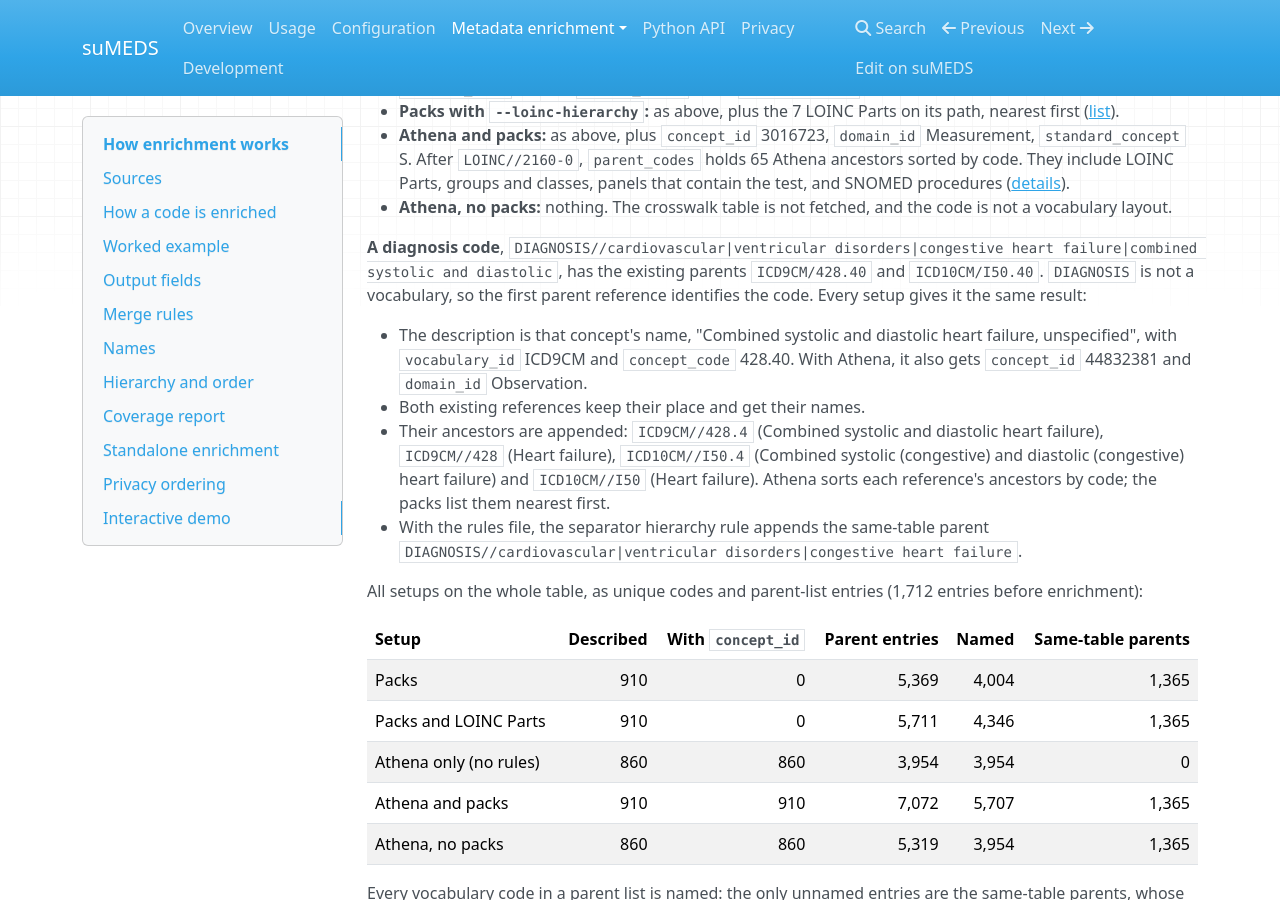
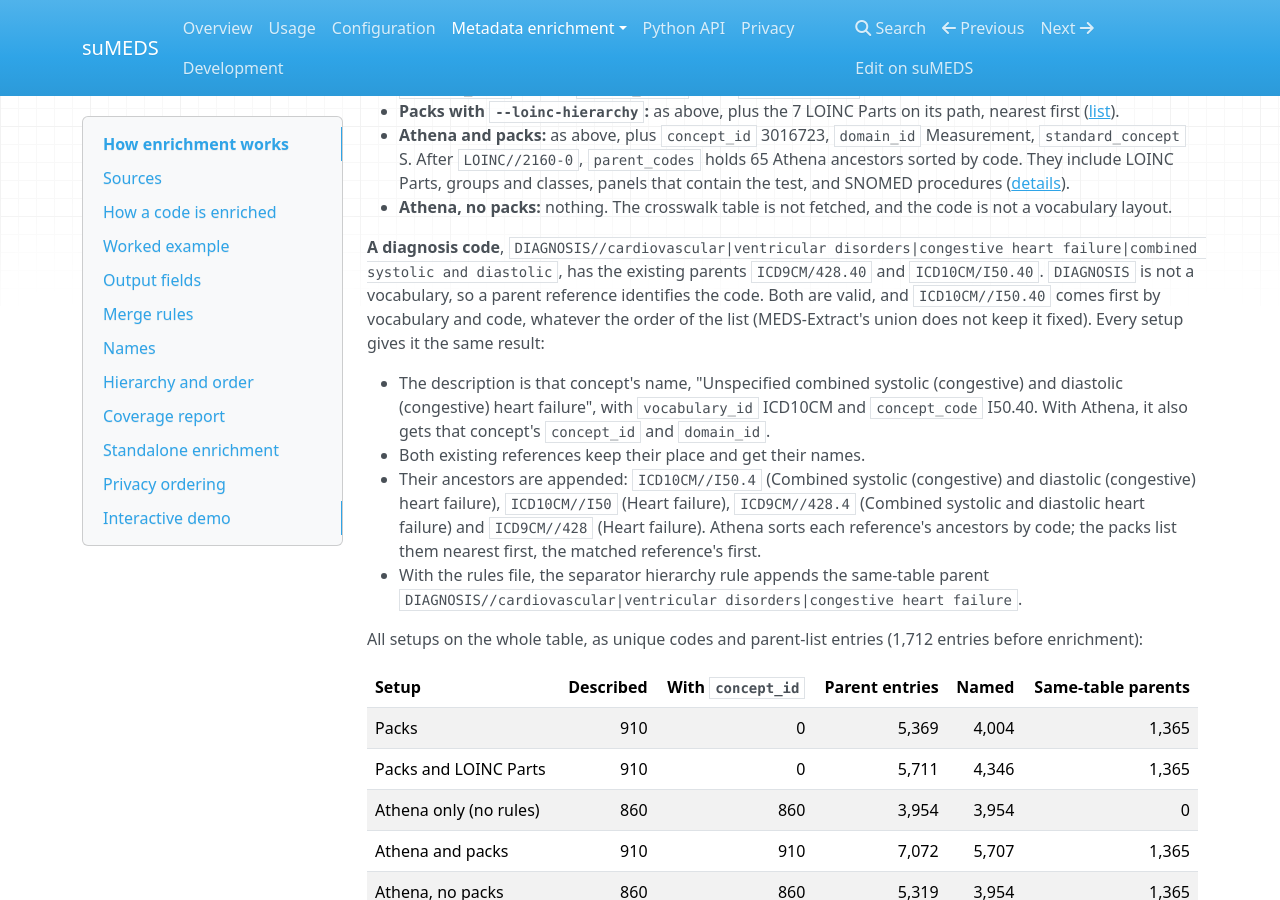
Before and after one commit to rvandewater/suMEDS, an MkDocs documentation site: the page built from docs/enrichment.md, in a window 1280 px wide and 900 px high, scrolled down 2901 px. Built offline with MkDocs 1.6.1, drawn with Linux system fonts in a browser that asks for light colours; nearby versions of some CDN libraries; some of the changed text lies outside the part shown.

Commit message:
Enrich in place, and match parent references whatever their order
enrich_file accepts the input as its output (and suMEDS-enrich -o the input
path). The table was already staged and swapped in atomically; only the coverage
report needed the "before" side measured before the swap. This lets an ETL
enrich its metadata/codes.parquet as a last step without wrapping suMEDS.

The parent-reference fallback took the first parent reference. MEDS gives
parent_codes no order, and MEDS-Extract collects it with a union whose order
changes from run to run, so the matched vocabulary_id and concept_code changed
between runs over the same data (on the eICU demo, 399 of 788 codes with
several parents had a different first parent in two identical runs). Every
parent reference is now a candidate at the same rank. Ties go to the first by
vocabulary and code, with packs and with Athena alike, so every setup still
picks the same one; a leading reference that does not validate no longer hides
a valid one behind it. exclude_self_parent_code drops the reference that
matched, wherever it is in the list, instead of the first.

This changes the match for codes whose first parent was not the smallest: the
documented eICU example (ICD9CM/428.40, ICD10CM/I50.40) is now matched as
ICD-10-CM I50.40.

Co-Authored-By: Claude Opus 5.5 <noreply@anthropic.com>

```diff
--- a/docs/enrichment.md
+++ b/docs/enrichment.md
@@ -31,7 +31,7 @@ These combine into four setups:
 
 - **Athena only**: `--athena-csv DIR` or `--athena-postgres CONNINFO`.
   Resolves codes in a `VOCABULARY//CODE` or `VOCABULARY/CODE` layout, and
-  codes whose first existing parent is a vocabulary reference.
+  codes with an existing parent that is a vocabulary reference.
 - **Packs only**: `--rules rules.yaml`. Resolves the same codes for the
   vocabularies that have a pack, and codes that a rule maps to a pack
   vocabulary, directly or through a crosswalk table.
@@ -155,19 +155,22 @@ and has no parents. Only the crosswalk rule can resolve it: the key
 **A diagnosis code**,
 `DIAGNOSIS//cardiovascular|ventricular disorders|congestive heart failure|combined systolic and diastolic`,
 has the existing parents `ICD9CM/428.40` and `ICD10CM/I50.40`. `DIAGNOSIS` is
-not a vocabulary, so the first parent reference identifies the code. Every
-setup gives it the same result:
+not a vocabulary, so a parent reference identifies the code. Both are valid,
+and `ICD10CM//I50.40` comes first by vocabulary and code, whatever the order of
+the list (MEDS-Extract's union does not keep it fixed). Every setup gives it
+the same result:
 
-- The description is that concept's name, "Combined systolic and diastolic
-  heart failure, unspecified", with `vocabulary_id` ICD9CM and `concept_code`
-  428.40. With Athena, it also gets `concept_id` 44832381 and `domain_id`
-  Observation.
+- The description is that concept's name, "Unspecified combined systolic
+  (congestive) and diastolic (congestive) heart failure", with `vocabulary_id`
+  ICD10CM and `concept_code` I50.40. With Athena, it also gets that concept's
+  `concept_id` and `domain_id`.
 - Both existing references keep their place and get their names.
-- Their ancestors are appended: `ICD9CM//428.4` (Combined systolic and
-  diastolic heart failure), `ICD9CM//428` (Heart failure), `ICD10CM//I50.4`
-  (Combined systolic (congestive) and diastolic (congestive) heart failure)
-  and `ICD10CM//I50` (Heart failure). Athena sorts each reference's ancestors
-  by code; the packs list them nearest first.
+- Their ancestors are appended: `ICD10CM//I50.4` (Combined systolic
+  (congestive) and diastolic (congestive) heart failure), `ICD10CM//I50`
+  (Heart failure), `ICD9CM//428.4` (Combined systolic and diastolic heart
+  failure) and `ICD9CM//428` (Heart failure). Athena sorts each reference's
+  ancestors by code; the packs list them nearest first, the matched
+  reference's first.
 - With the rules file, the separator hierarchy rule appends the same-table
   parent `DIAGNOSIS//cardiovascular|ventricular disorders|congestive heart failure`.
 
```
Also changed, not shown: other parts of docs/enrichment.md (+2 -2 lines), README.md (+3 -1 lines), docs/api.md (+4 -2 lines), docs/athena.md (+11 -9 lines), docs/rules.md (+6 -5 lines), 4 other files.
